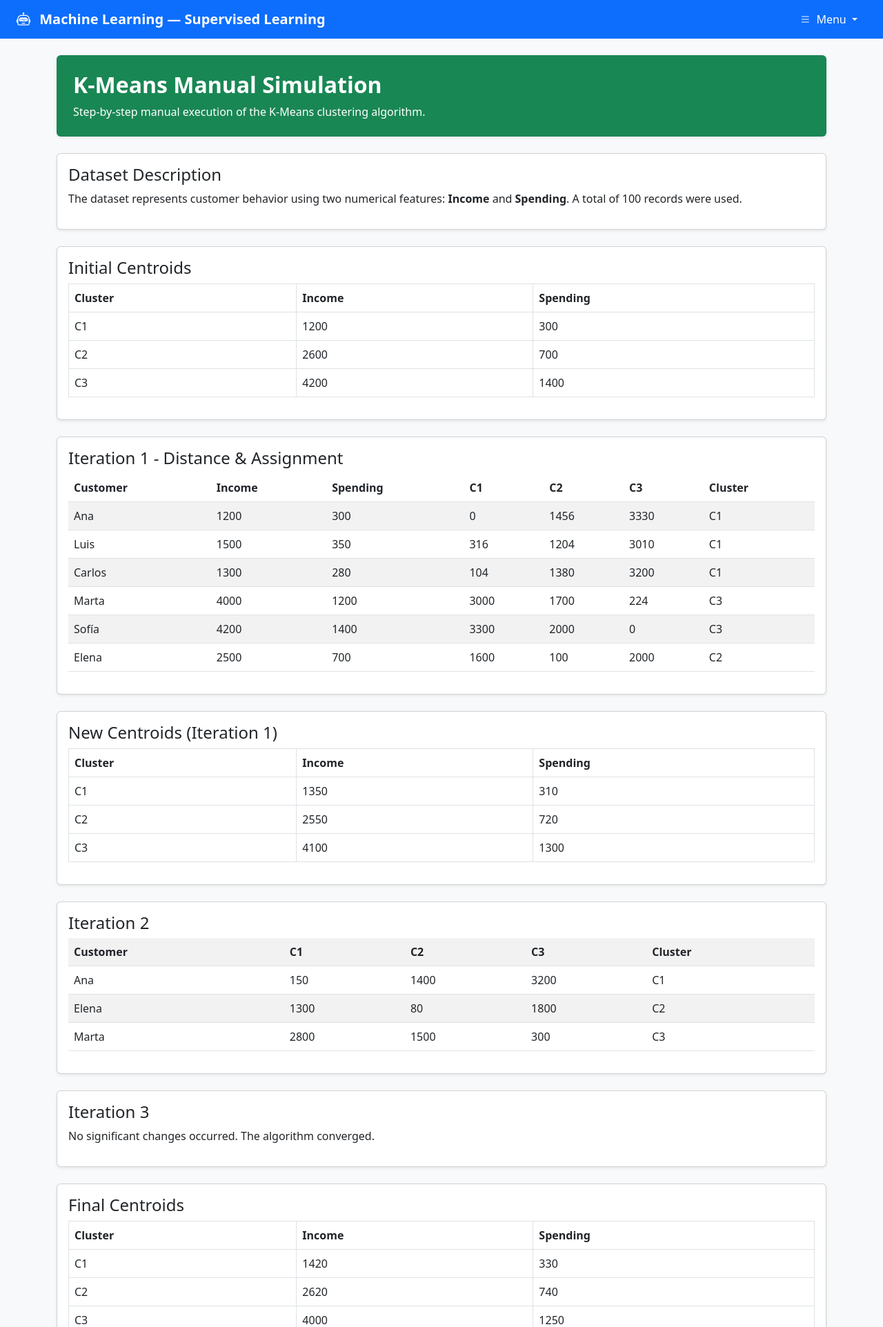
After one commit to Davidcapera/MACHINE_LEARNIG2, a Flask app: page /kmeans-manual in a window 1280 px wide. The commit adds this page. Shown: the top 1924 px of the page at 69% size. Run offline with Flask 3, Linux system fonts and the light colour scheme; parts of the project's set-up code (start-up, migrations or seed data) failed here and were passed over.

Commit message:
feat: add kmeans unsupervised module with UI improvements

```diff
--- a/app/__init__.py
+++ b/app/__init__.py
@@ -11,7 +11,9 @@ def create_app():
     from app.controllers.controllersUseCases.customerController import customer_bp
     from app.controllers.controllerMachineSupervised.logisticController import logistic_bp
     from app.controllers.controllerMachineSupervised.sgdClassifierController import sgdClassifier_bp
+    from app.controllers.controllerMachineUnsupervised.kmeansController import kmeans_bp
 
+    app.register_blueprint(kmeans_bp)
     app.register_blueprint(weather_bp)
     app.register_blueprint(regression_bp)
     app.register_blueprint(index_bp)
--- /dev/null
+++ b/app/controllers/controllerMachineUnsupervised/kmeansController.py
@@ -0,0 +1,25 @@
+from flask import Blueprint, render_template
+from app.models.modelMachineUnsupervised.kmeansModel import run_kmeans
+
+kmeans_bp = Blueprint('kmeans', __name__)
+
+@kmeans_bp.route('/kmeans')
+def kmeans_home():
+    return render_template('templateMachineUnsupervised/kmeans.html')
+
+@kmeans_bp.route('/kmeans-manual')
+def kmeans_manual():
+    return render_template('templateMachineUnsupervised/kmeans_manual.html')
+
+
+@kmeans_bp.route('/kmeans-app')
+def kmeans_app():
+    data, centroids = run_kmeans()
+
+    centroids = centroids.tolist() if hasattr(centroids, "tolist") else centroids
+
+    return render_template(
+        'templateMachineUnsupervised/kmeans_app.html',
+        data=data,
+        centroids=centroids
+    )
--- a/app/templates/base.html
+++ b/app/templates/base.html
@@ -18,106 +18,82 @@
                 <i class="bi bi-robot me-2"></i>
                 Machine Learning — Supervised Learning
             </span>
+
             <div class="dropdown" data-bs-theme="light">
                 <button class="btn btn-primary dropdown-toggle" type="button" data-bs-toggle="dropdown"
                     data-bs-auto-close="outside">
                     <i class="bi bi-list me-1"></i> Menu
                 </button>
+
                 <ul class="dropdown-menu dropdown-menu-end">
+
                     <li>
                         <a class="dropdown-item" href="/">
                             <i class="bi bi-house me-2"></i>Home
                         </a>
                     </li>
-                    <li>
-                        <hr class="dropdown-divider">
-                    </li>
+
+                    <li><hr class="dropdown-divider"></li>
+
                     <li>
                         <a class="dropdown-item" href="#caseUseMenu" data-bs-toggle="collapse">
-                            <i class="bi bi-grid me-2"></i>ML Use Cases <i class="bi bi-chevron-right ms-1"></i>
+                            <i class="bi bi-grid me-2"></i>ML Use Cases
+                            <i class="bi bi-chevron-right ms-1"></i>
                         </a>
+
                         <div class="collapse" id="caseUseMenu">
                             <ul class="list-unstyled ps-3">
-                                <li><a class="dropdown-item" href="/caseWeather"><i
-                                            class="bi bi-cloud-sun me-2"></i>Weather</a></li>
-                                <li><a class="dropdown-item" href="/sales"><i class="bi bi-graph-up me-2"></i>Sales
-                                        Forecasting</a></li>
-                                <li><a class="dropdown-item" href="/air-quality"><i class="bi bi-wind me-2"></i>Air
-                                        Quality</a></li>
-                                <li><a class="dropdown-item" href="/customer"><i class="bi bi-box me-2"></i>custumer</a>
-                                </li>
+                                <li><a class="dropdown-item" href="/caseWeather"><i class="bi bi-cloud-sun me-2"></i>Weather</a></li>
+                                <li><a class="dropdown-item" href="/sales"><i class="bi bi-graph-up me-2"></i>Sales Forecasting</a></li>
+                                <li><a class="dropdown-item" href="/air-quality"><i class="bi bi-wind me-2"></i>Air Quality</a></li>
+                                <li><a class="dropdown-item" href="/customer"><i class="bi bi-box me-2"></i>Customer</a></li>
                             </ul>
                         </div>
                     </li>
-                    <li>
-                        <hr class="dropdown-divider">
-                    </li>
+
+                    <li><hr class="dropdown-divider"></li>
+
                     <li>
                         <a class="dropdown-item" href="#supervisedMenu" data-bs-toggle="collapse">
-                            <i class="bi bi-diagram-3 me-2"></i>Supervised ML <i class="bi bi-chevron-right ms-1"></i>
+                            <i class="bi bi-diagram-3 me-2"></i>Supervised ML
+                            <i class="bi bi-chevron-right ms-1"></i>
                         </a>
 
                         <div class="collapse" id="supervisedMenu">
                             <ul class="list-unstyled ps-3">
 
-                                <!-- Linear Regression -->
                                 <li>
                                     <a class="dropdown-item" href="#linearMenu" data-bs-toggle="collapse">
                                         <i class="bi bi-graph-up me-2"></i>Linear Regression
                                     </a>
-
                                     <div class="collapse" id="linearMenu">
                                         <ul class="list-unstyled ps-3">
-                                            <li>
-                                                <a class="dropdown-item" href="/regression/definition">
-                                                    <i class="bi bi-book me-2"></i>Basic Concepts
-                                                </a>
-                                            </li>
-                                            <li>
-                                                <a class="dropdown-item" href="/regression">
-                                                    <i class="bi bi-activity me-2"></i>Application
-                                                </a>
-                                            </li>
+                                            <li><a class="dropdown-item" href="/regression/definition"><i class="bi bi-book me-2"></i>Basic Concepts</a></li>
+                                            <li><a class="dropdown-item" href="/regression"><i class="bi bi-activity me-2"></i>Application</a></li>
                                         </ul>
                                     </div>
                                 </li>
+
                                 <li>
                                     <a class="dropdown-item" href="#logisticMenu" data-bs-toggle="collapse">
                                         <i class="bi bi-diagram-2 me-2"></i>Logistic Regression
                                     </a>
-
                                     <div class="collapse" id="logisticMenu">
                                         <ul class="list-unstyled ps-3">
-                                            <li>
-                                                <a class="dropdown-item" href="/logistic/definition">
-                                                    <i class="bi bi-book me-2"></i>Basic Concepts
-                                                </a>
-                                            </li>
-                                            <li>
-                                                <a class="dropdown-item" href="/rain-prediction">
-                                                    <i class="bi bi-activity me-2"></i>Application
-                                                </a>
-                                            </li>
+                                            <li><a class="dropdown-item" href="/logistic/definition"><i class="bi bi-book me-2"></i>Basic Concepts</a></li>
+                                            <li><a class="dropdown-item" href="/rain-prediction"><i class="bi bi-activity me-2"></i>Application</a></li>
                                         </ul>
                                     </div>
                                 </li>
+
                                 <li>
                                     <a class="dropdown-item" href="#classificationMenu" data-bs-toggle="collapse">
                                         <i class="bi bi-diagram-3 me-2"></i>Classification Model
                                     </a>
-
                                     <div class="collapse" id="classificationMenu">
                                         <ul class="list-unstyled ps-3">
-                                            <li>
-                                                <a class="dropdown-item" href="/classification/definition">
-                                                    <i class="bi bi-book me-2"></i>Basic Concepts
-                                                </a>
-                                            </li>
-                                            <li>
-                                                <a class="dropdown-item" href="/classification">
-                                                    <i class="bi bi-activity me-2"></i>Application
-                                                </a>
-                                            </li>
+                                            <li><a class="dropdown-item" href="/classification/definition"><i class="bi bi-book me-2"></i>Basic Concepts</a></li>
+                                            <li><a class="dropdown-item" href="/classification"><i class="bi bi-activity me-2"></i>Application</a></li>
                                         </ul>
                                     </div>
                                 </li>
@@ -125,6 +101,36 @@
                             </ul>
                         </div>
                     </li>
+
+                    <li><hr class="dropdown-divider"></li>
+
+                    <li>
+                        <a class="dropdown-item" href="#unsupervisedMenu" data-bs-toggle="collapse">
+                            <i class="bi bi-diagram-3 me-2"></i>Unsupervised ML
+                            <i class="bi bi-chevron-right ms-1"></i>
+                        </a>
+
+                        <div class="collapse" id="unsupervisedMenu">
+                            <ul class="list-unstyled ps-3">
+                                <li>
+                                    <a class="dropdown-item" href="/kmeans">
+                                        <i class="bi bi-book me-2"></i>Basic Concepts
+                                    </a>
+                                </li>
+                                <li>
+                                    <a class="dropdown-item" href="/kmeans-manual">
+                                        <i class="bi bi-table me-2"></i>Manual Exercise
+                                    </a>
+                                </li>
+                                <li>
+                                    <a class="dropdown-item" href="/kmeans-app">
+                                        <i class="bi bi-graph-up me-2"></i>Clustering Application
+                                    </a>
+                                </li>
+                            </ul>
+                        </div>
+                    </li>
+
                 </ul>
             </div>
         </div>
@@ -137,30 +143,20 @@
     <footer class="mt-5 py-4 bg-primary text-white">
         <div class="container-fluid px-4">
             <div class="row align-items-center">
-                <div class="col-md-6 mb-3 mb-md-0">
+                <div class="col-md-6">
                     <h6 class="fw-bold mb-1">
-                        <i class="bi bi-robot me-2"></i>
-                        Machine Learning — Supervised Learning
+                        <i class="bi bi-robot me-2"></i>Machine Learning Project
                     </h6>
-                    <p class="mb-0 small text-white-50">
-                        Educational project demonstrating Machine Learning use cases and Linear Regression concepts.
+                    <p class="small text-white-50 mb-0">
+                        Supervised & Unsupervised Learning Module
                     </p>
                 </div>
                 <div class="col-md-6 text-md-end">
-                    <p class="mb-1 small text-white-50">
-                        <i class="bi bi-cpu me-1"></i>
-                        Models: Decision Tree · Linear Regression
-                    </p>
-                    <p class="mb-0 small text-white-50">
-                        <i class="bi bi-stack me-1"></i>
-                        Built with Flask · Bootstrap 5 · Python
+                    <p class="small text-white-50 mb-0">
+                        Flask · Bootstrap · Python · Scikit-learn
                     </p>
                 </div>
             </div>
-            <hr class="my-3 border-white opacity-25">
-            <p class="text-center mb-0 small text-white-50">
-                © 2026 Machine Learning Project — All rights reserved.
-            </p>
         </div>
     </footer>
 
@@ -168,5 +164,4 @@
     {% block extra_js %}{% endblock %}
 
 </body>
-
 </html>
--- /dev/null
+++ b/app/templates/templateMachineUnsupervised/kmeans_manual.html
@@ -0,0 +1,161 @@
+{% extends 'base.html' %}
+
+{% block content %}
+
+<div class="container">
+
+    <div class="p-4 mb-4 bg-success text-white rounded shadow-sm">
+        <h2 class="fw-bold">K-Means Manual Simulation</h2>
+        <p class="mb-0">
+            Step-by-step manual execution of the K-Means clustering algorithm.
+        </p>
+    </div>
+
+    <div class="card mb-4 shadow-sm">
+        <div class="card-body">
+            <h4>Dataset Description</h4>
+            <p>
+                The dataset represents customer behavior using two numerical features:
+                <b>Income</b> and <b>Spending</b>. A total of 100 records were used.
+            </p>
+        </div>
+    </div>
+
+    <div class="card mb-4 shadow-sm">
+        <div class="card-body">
+            <h4>Initial Centroids</h4>
+            <table class="table table-bordered">
+                <thead>
+                    <tr>
+                        <th>Cluster</th>
+                        <th>Income</th>
+                        <th>Spending</th>
+                    </tr>
+                </thead>
+                <tbody>
+                    <tr><td>C1</td><td>1200</td><td>300</td></tr>
+                    <tr><td>C2</td><td>2600</td><td>700</td></tr>
+                    <tr><td>C3</td><td>4200</td><td>1400</td></tr>
+                </tbody>
+            </table>
+        </div>
+    </div>
+
+    <div class="card mb-4 shadow-sm">
+        <div class="card-body">
+            <h4>Iteration 1 - Distance & Assignment</h4>
+
+            <table class="table table-striped">
+                <thead>
+                    <tr>
+                        <th>Customer</th>
+                        <th>Income</th>
+                        <th>Spending</th>
+                        <th>C1</th>
+                        <th>C2</th>
+                        <th>C3</th>
+                        <th>Cluster</th>
+                    </tr>
+                </thead>
+                <tbody>
+                    <tr><td>Ana</td><td>1200</td><td>300</td><td>0</td><td>1456</td><td>3330</td><td>C1</td></tr>
+                    <tr><td>Luis</td><td>1500</td><td>350</td><td>316</td><td>1204</td><td>3010</td><td>C1</td></tr>
+                    <tr><td>Carlos</td><td>1300</td><td>280</td><td>104</td><td>1380</td><td>3200</td><td>C1</td></tr>
+                    <tr><td>Marta</td><td>4000</td><td>1200</td><td>3000</td><td>1700</td><td>224</td><td>C3</td></tr>
+                    <tr><td>Sofía</td><td>4200</td><td>1400</td><td>3300</td><td>2000</td><td>0</td><td>C3</td></tr>
+                    <tr><td>Elena</td><td>2500</td><td>700</td><td>1600</td><td>100</td><td>2000</td><td>C2</td></tr>
+                </tbody>
+            </table>
+        </div>
+    </div>
+
+    <div class="card mb-4 shadow-sm">
+        <div class="card-body">
+            <h4>New Centroids (Iteration 1)</h4>
+            <table class="table table-bordered">
+                <tr><th>Cluster</th><th>Income</th><th>Spending</th></tr>
+                <tr><td>C1</td><td>1350</td><td>310</td></tr>
+                <tr><td>C2</td><td>2550</td><td>720</td></tr>
+                <tr><td>C3</td><td>4100</td><td>1300</td></tr>
+            </table>
+        </div>
+    </div>
+
+    <div class="card mb-4 shadow-sm">
+        <div class="card-body">
+            <h4>Iteration 2</h4>
+            <table class="table table-striped">
+                <tr><th>Customer</th><th>C1</th><th>C2</th><th>C3</th><th>Cluster</th></tr>
+                <tr><td>Ana</td><td>150</td><td>1400</td><td>3200</td><td>C1</td></tr>
+                <tr><td>Elena</td><td>1300</td><td>80</td><td>1800</td><td>C2</td></tr>
+                <tr><td>Marta</td><td>2800</td><td>1500</td><td>300</td><td>C3</td></tr>
+            </table>
+        </div>
+    </div>
+
+    <div class="card mb-4 shadow-sm">
+        <div class="card-body">
+            <h4>Iteration 3</h4>
+            <p>No significant changes occurred. The algorithm converged.</p>
+        </div>
+    </div>
+
+    <div class="card mb-4 shadow-sm">
+        <div class="card-body">
+            <h4>Final Centroids</h4>
+            <table class="table table-bordered">
+                <tr><th>Cluster</th><th>Income</th><th>Spending</th></tr>
+                <tr><td>C1</td><td>1420</td><td>330</td></tr>
+                <tr><td>C2</td><td>2620</td><td>740</td></tr>
+                <tr><td>C3</td><td>4000</td><td>1250</td></tr>
+            </table>
+        </div>
+    </div>
+
+    <div class="card mb-4 shadow-sm">
+        <div class="card-body">
+            <h4>Variance Reduction</h4>
+
+            <table class="table table-bordered">
+                <tr><th>Iteration</th><th>Variance</th></tr>
+                <tr><td>1</td><td>1,250,000</td></tr>
+                <tr><td>2</td><td>820,000</td></tr>
+                <tr><td>3</td><td>600,000</td></tr>
+            </table>
+
+            <canvas id="varianceChart"></canvas>
+        </div>
+    </div>
+
+    <div class="card mb-4 shadow-sm">
+        <div class="card-body">
+            <h4>Interpretation</h4>
+            <p>
+                The algorithm progressively reduced variance, indicating improved cluster compactness.
+                After three iterations, convergence was achieved, meaning the clusters stabilized.
+            </p>
+        </div>
+    </div>
+
+</div>
+
+<script src="https://cdn.jsdelivr.net/npm/chart.js"></script>
+
+<script>
+const ctx = document.getElementById('varianceChart');
+
+new Chart(ctx, {
+    type: 'line',
+    data: {
+        labels: ['Iteration 1', 'Iteration 2', 'Iteration 3'],
+        datasets: [{
+            label: 'Variance',
+            data: [1250000, 820000, 600000],
+            borderColor: 'blue',
+            fill: false
+        }]
+    }
+});
+</script>
+
+{% endblock %}
```
Also changed, not shown: app/models/modelMachineUnsupervised/kmeansModel.py (added, +24 -0 lines), app/templates/templateMachineUnsupervised/kmeans.html (added, +120 -0 lines), app/templates/templateMachineUnsupervised/kmeans_app.html (added, +144 -0 lines), app/static/generated/sgd_confusion.png, app/static/generated/sgd_roc.png.
